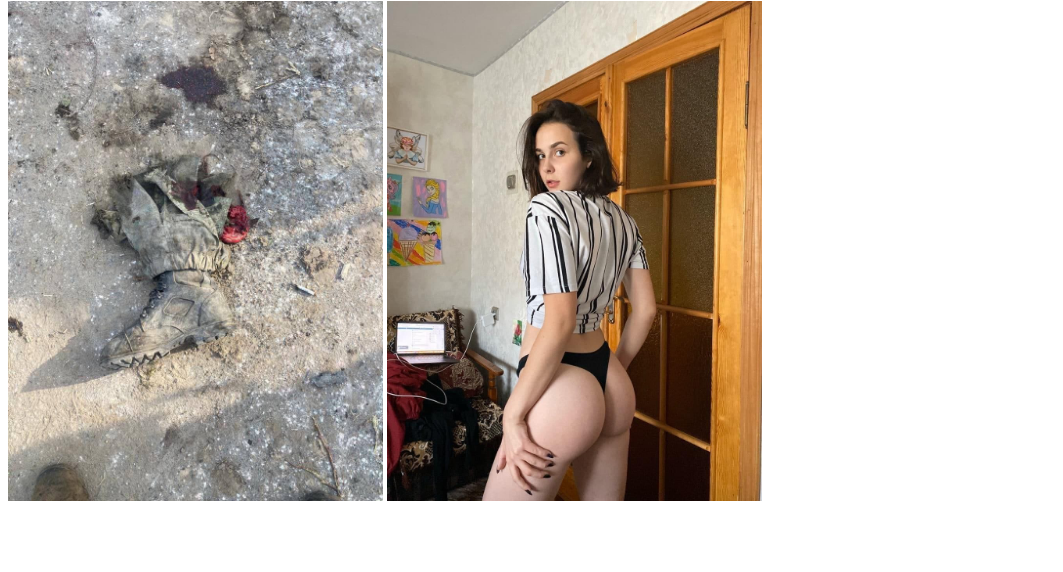
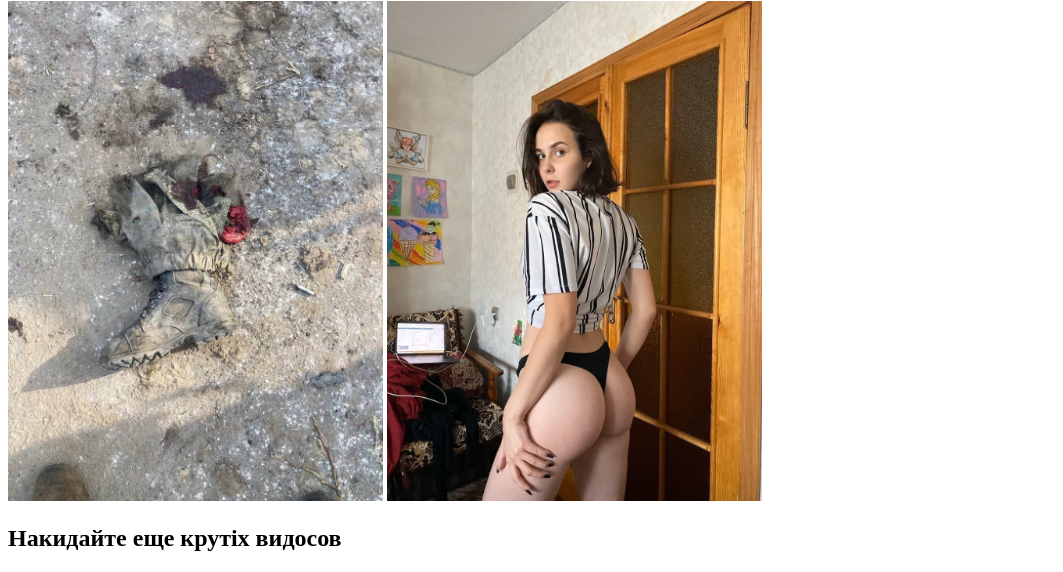
Before and after one commit to SirDwan/git-course, a plain HTML site: page index.html in a window 1280 px wide. Shown: the part 583-1155 px from the top of the page, without its empty margins (0-1063 px from the left). Before the commit the page ends 1096 px from the top, so only its background shows below. Drawn offline with Linux system fonts and the light colour scheme.

Commit message:
one more

```diff
--- a/index.html
+++ b/index.html
@@ -14,5 +14,6 @@
     </video>
     <img src="z.jpeg" alt="" height="500">
     <img src="di.jpeg" alt="" height="500">
+    <h2>Накидайте еще крутіх видосов</h2>
 </body>
 </html>
```
